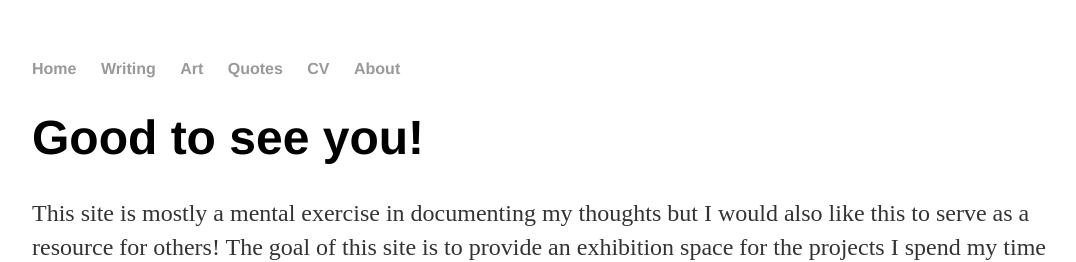
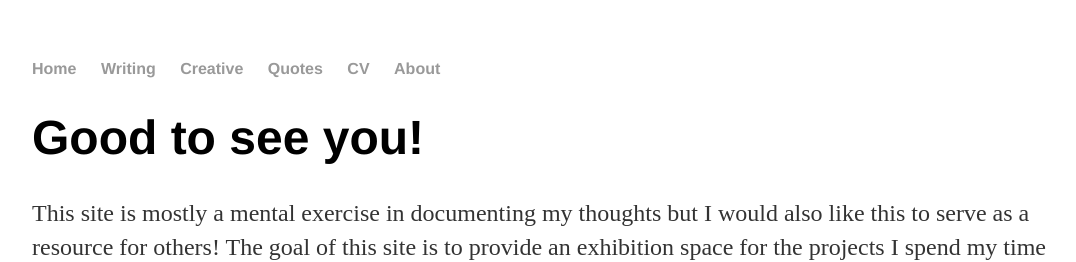
Before and after one commit to mattbodd/mattbodd.github.io, a Jekyll site: the page built from index.html, in a window 1280 px wide. Shown: the top 262 px of the page, without its empty margins (96-1172 px from the left). Built offline with Jekyll 4.4.1, drawn with Linux system fonts in a browser that asks for light colours.

Commit message:
swap out art/ for creative/

```diff
--- a/_layouts/default.html
+++ b/_layouts/default.html
@@ -10,7 +10,7 @@
       <ul>
 	<li><a href="/">Home</a></li>
         <li><a href="/writing">Writing</a></li>
-        <li><a href="/art">Art</a></li>
+        <li><a href="/creative">Creative</a></li>
         <li><a href="/quotes">Quotes</a></li>
         <li><a href="/cv">CV</a></li>
         <li><a href="/about">About</a></li>
```
